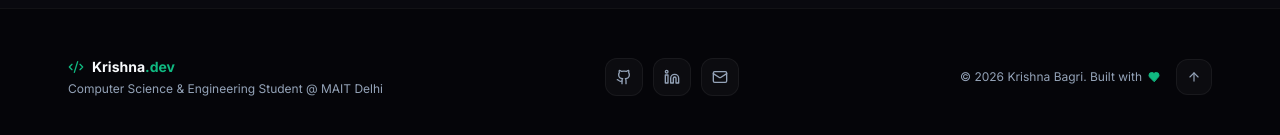
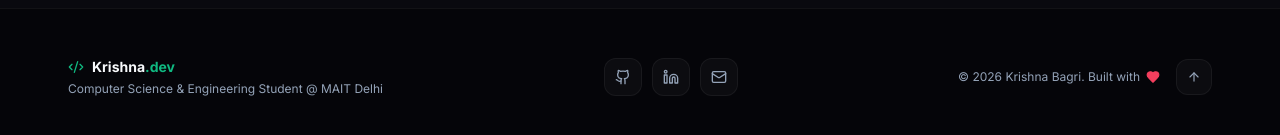
Before and after one commit to krishnabagri-source/Portfolio, a React (Vite) app in the folder kb-portfolio/: page / in a window 1280 px wide. Shown: the part 7969-8104 px from the top of the page. Built offline with nearby package versions, Linux system fonts and the light colour scheme.

Commit message:
heart colour

```diff
--- a/kb-portfolio/src/components/layout/Footer.tsx
+++ b/kb-portfolio/src/components/layout/Footer.tsx
@@ -60,7 +60,7 @@ export function Footer() {
           <div className="flex items-center gap-4">
             <p className="text-slate-muted text-xs flex items-center gap-1.5">
               © {year} {personal.name}. Built with
-              <Heart size={12} className="text-emerald fill-emerald" aria-label="love" />
+              <Heart size={14} className="text-rose-500 fill-rose-500" aria-label="love" />
             </p>
 
             <button
```
